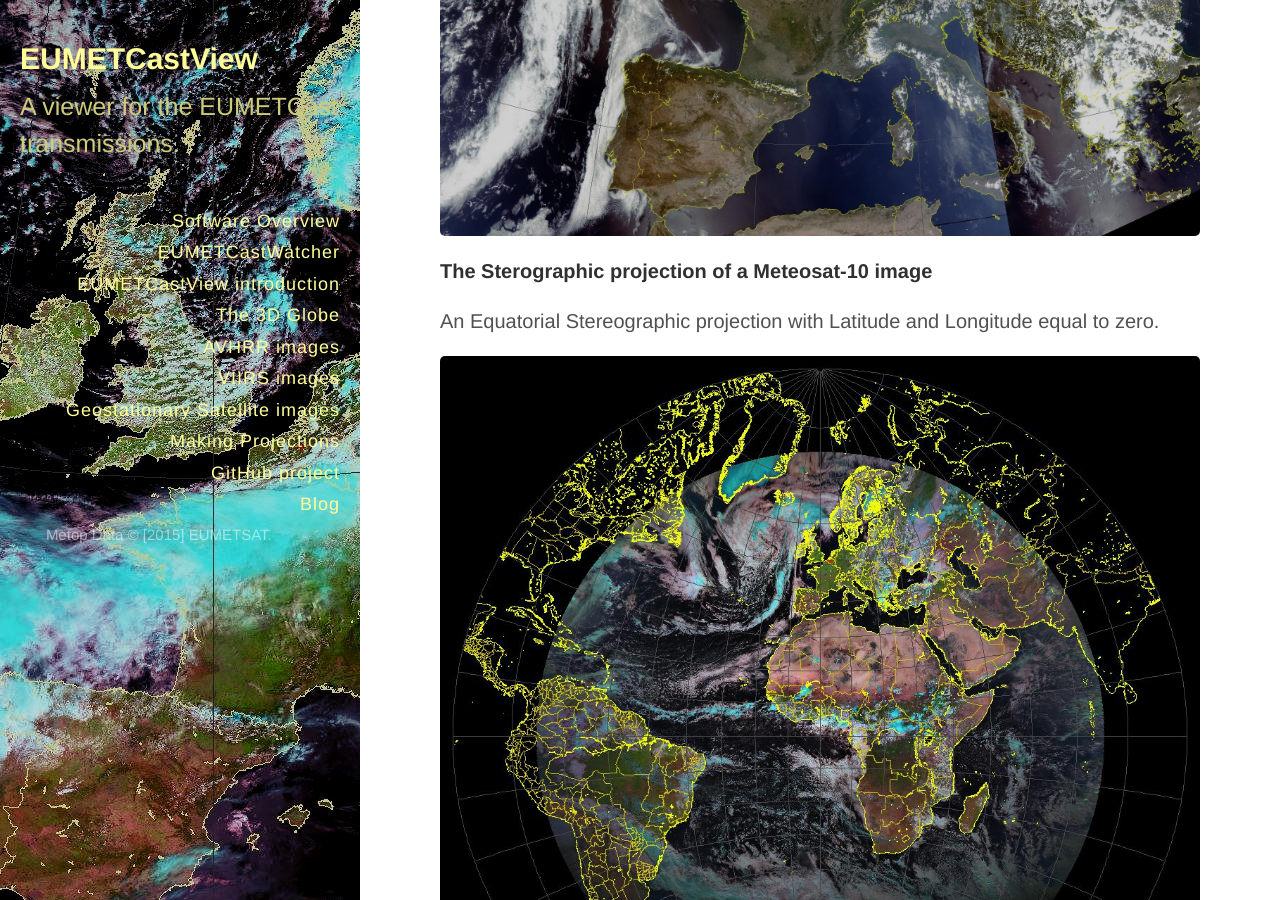
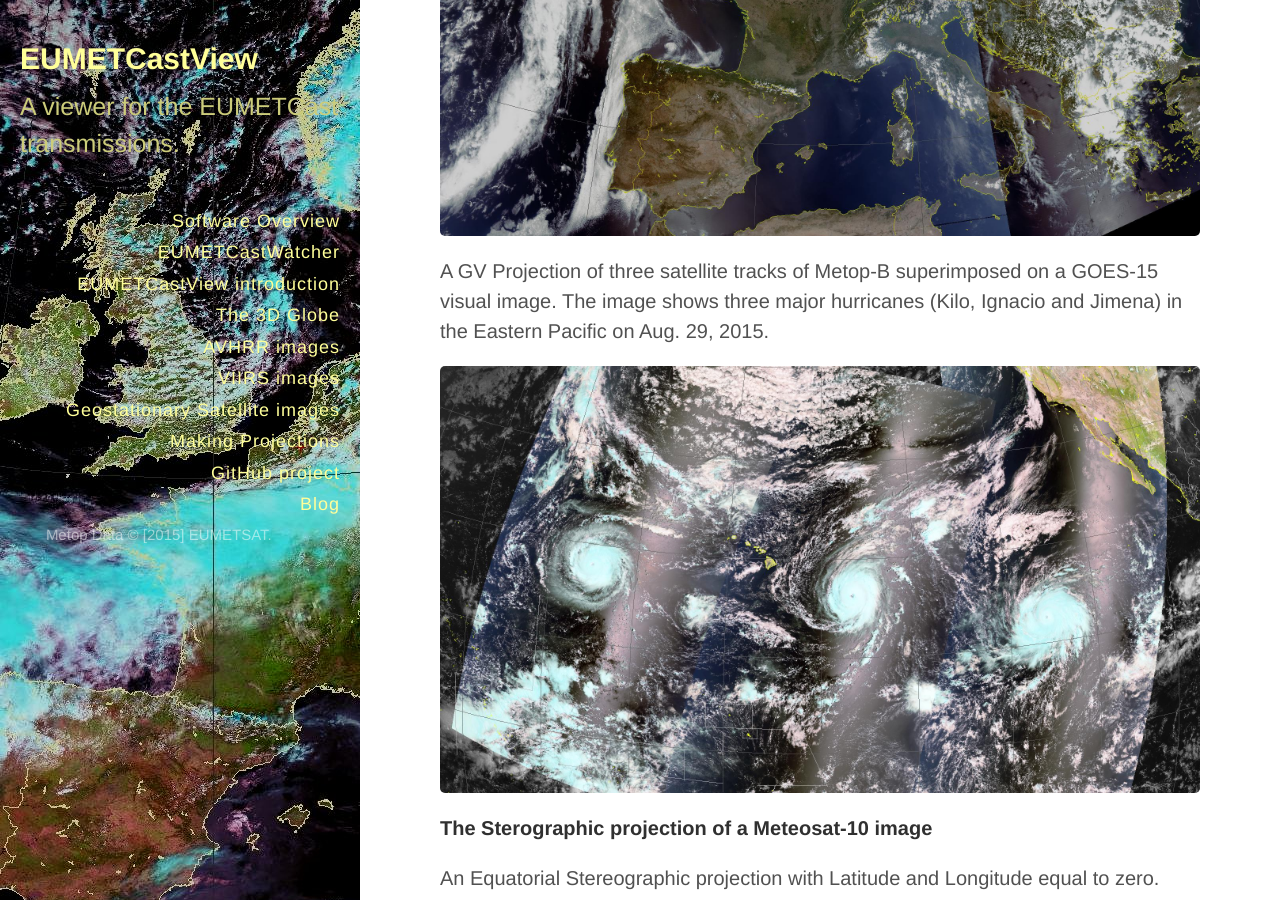
Before and after one commit to hvanruys/hvanruys.github.io, a Jekyll site: the page built from projections.md, in a window 1280 px wide and 900 px high, scrolled down 3722 px. Built offline with Jekyll 4.4.1, drawn with Linux system fonts in a browser that asks for light colours; Markdown is read by kramdown in place of the engine named in the settings.

Commit message:
New picture

```diff
--- a/projections.md
+++ b/projections.md
@@ -41,6 +41,10 @@ A true color image of two satellite tracks of the SUOMI-NPP (VIIRS) on a General
 
 ![_config.yml](/images/VIIRS_projection_gvp.jpg)
 
+A GV Projection of three satellite tracks of Metop-B superimposed on a GOES-15 visual image. The image shows three major hurricanes (Kilo, Ignacio and Jimena) in the Eastern Pacific on Aug. 29, 2015.
+
+![_config.yml](/images/Kilo_Ignacio_Jimena_20150829.jpg)
+
 **The Sterographic projection of a Meteosat-10 image**
 
 An Equatorial Stereographic projection with Latitude and Longitude equal to zero.
```
Also changed, not shown: overview.md (+1 -1 lines), images/Kilo_Ignacio_Jimena_20150829.jpg (added), 1 other file.
